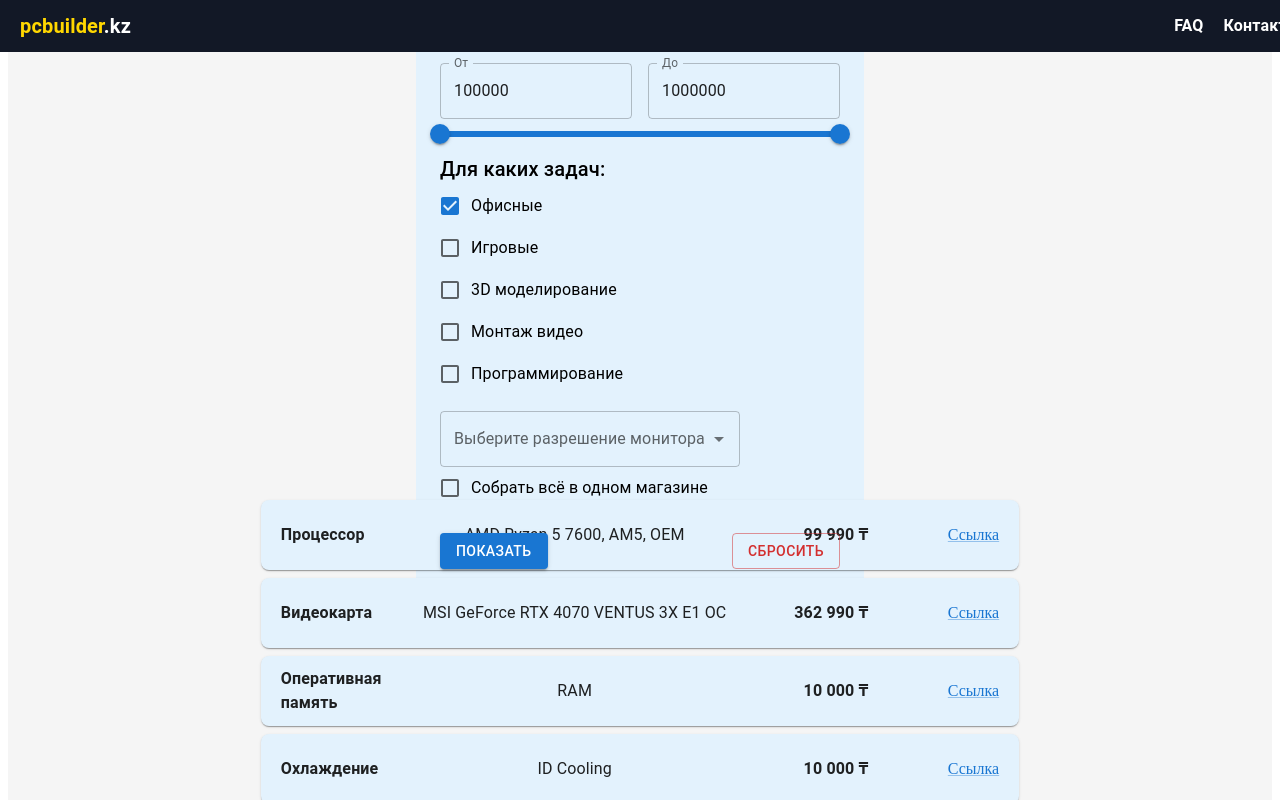
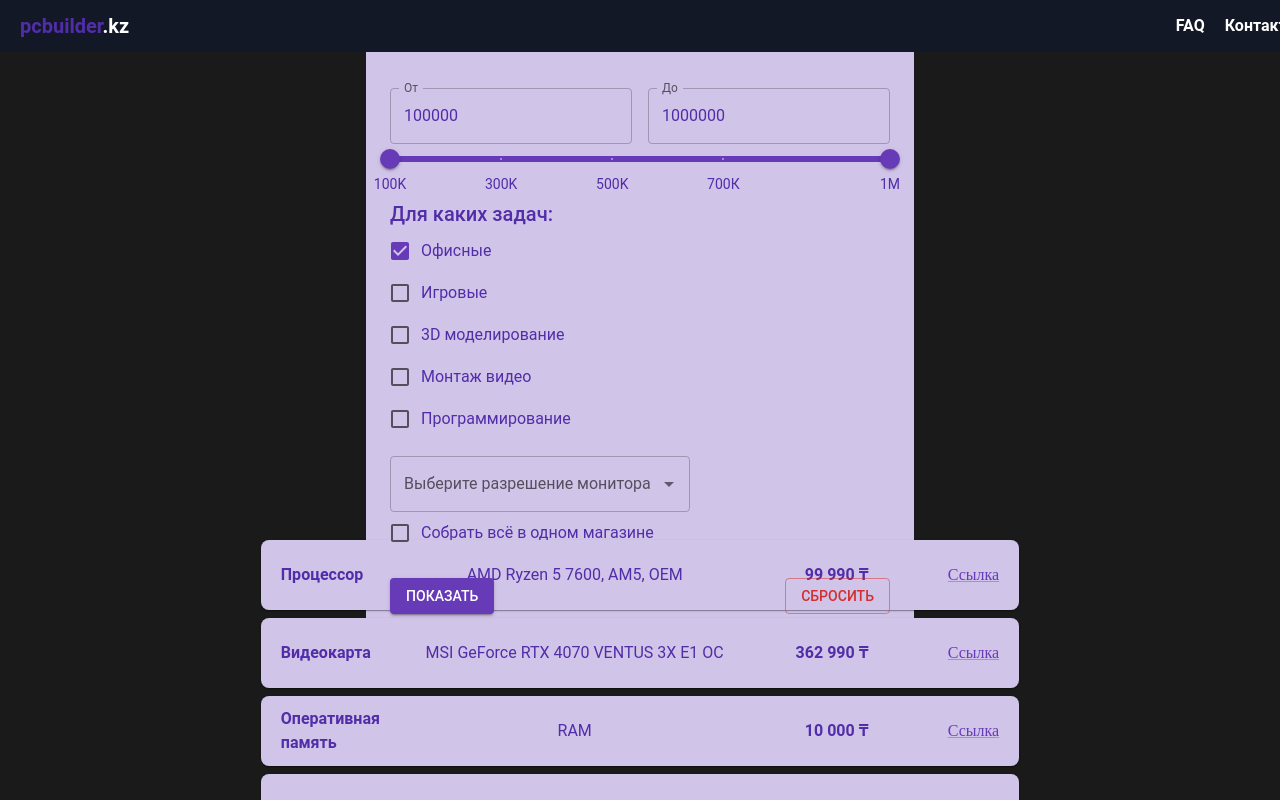
Before and after one commit to khafmann/pcbuilder, a React (Vite) app in the folder frontend/: page / in a window 1280 px wide. Shown: the top 800 px of the page. Built offline with nearby package versions, Linux system fonts and the light colour scheme.

Commit message:
Задал глобальный стиль

```diff
--- a/frontend/src/App.tsx
+++ b/frontend/src/App.tsx
@@ -1,21 +1,22 @@
 import {Outlet} from "react-router-dom";
 import Header from "./components/Header"
-import {GlobalStyles} from "@mui/material";
+import { GlobalStyles, ThemeProvider } from "@mui/material";
+import theme from "./theme";
 
 function App() {
     return (
-        <>
+        <ThemeProvider theme={theme}>
             <GlobalStyles
                 styles={{
                     body: {
-                        backgroundColor: "#FFFFFF", // Цвет фона
+                        backgroundColor: "#191a19", // Цвет фона
                         minHeight: "100vh"
                     },
                 }}
             />
             <Header/>
             <Outlet></Outlet>
-        </>
+        </ThemeProvider>
     )
 }
 
--- a/frontend/src/components/ConfigComponent.tsx
+++ b/frontend/src/components/ConfigComponent.tsx
@@ -65,8 +65,7 @@
             display: "flex",
             justifyContent: "center",
             alignItems: "center",
-            height: "60vh",
-            bgcolor: "#f5f5f5"
+            height: "70vh",
         }}>
             <Box sx={{ display: "flex", flexDirection: "column", gap: "8px", width: "60%", padding: "10px" }}>
                 {components.map((item) => (
@@ -75,7 +74,6 @@
                         sx={{
                             display: "flex",
                             alignItems: "center",
-                            backgroundColor: "#E3F2FD",
                             padding: "10px 20px",
                             borderRadius: "8px",
                             height: "50px",
--- a/frontend/src/components/FilterComponent.tsx
+++ b/frontend/src/components/FilterComponent.tsx
@@ -49,10 +49,9 @@
             justifyContent: "center",
             alignItems: "center",
             height: "70vh",
-            bgcolor: "#f5f5f5"
         }}>
-            <Box sx={{ p: 3, bgcolor: "#E3F2FD", borderRadius: 2, width: 400 }}>
-                <Typography gutterBottom>Выберите диапазон бюджета</Typography>
+            <Box sx={{ p: 3, borderRadius: 2, width: 500, bgcolor: "background.paper", marginTop: "70px", color:"text.primary"}}>
+                <Typography  gutterBottom>Выберите диапазон бюджета</Typography>
                 <Grid container spacing={2} sx={{ mt: 2 }}>
                     <Grid item xs={6}>
                         <TextField
@@ -79,7 +78,14 @@
                     valueLabelDisplay="auto"
                     min={100000}
                     max={1000000}
-                    step={50000}
+                    step={100000}
+                    marks={[
+                        { value: 100000, label: "100K" },
+                        { value: 300000, label: "300K" },
+                        { value: 500000, label: "500K" },
+                        { value: 700000, label: "700К" },
+                        { value: 1000000, label: "1M" },
+                    ]}
                 />
 
                 <Typography variant="h6">Для каких задач:</Typography>
--- a/frontend/src/components/Header.tsx
+++ b/frontend/src/components/Header.tsx
@@ -19,7 +19,7 @@
         >
             <Typography
                 variant="h6"
-                sx={{ fontWeight: "bold", color: "#FFD700", textTransform: "lowercase" }}
+                sx={{ fontWeight: "bold", color: "#512DA8", textTransform: "lowercase" }}
             >
                 pcbuilder<span style={{ color: "#ffffff" }}>.kz</span>
             </Typography>
--- /dev/null
+++ b/frontend/src/theme.ts
@@ -0,0 +1,38 @@
+import { createTheme } from "@mui/material/styles";
+
+const theme = createTheme({
+    palette: {
+        primary: {
+            dark: '#512DA8',
+            light: '#D1C4E9',
+            main: '#673AB7',
+            contrastText: '#FFFFFF'
+        },
+        secondary: {
+            light: '#ff7961',
+            main: '#f44336',
+            dark: '#ba000d',
+            contrastText: '#000'
+        },
+        background: {
+            default: "#536DFE",
+            paper: "#D1C4E9"
+        },
+        text: {
+            primary: "#512DA8"
+        },
+    },
+    typography: {
+        fontFamily: "Roboto, Arial, sans-serif",
+        h1: {
+            fontSize: "2.5rem",
+            fontWeight: 700,
+        },
+        body1: {
+            fontSize: "1rem",
+            lineHeight: 1.5,
+        },
+    }
+});
+
+export default theme;
```
